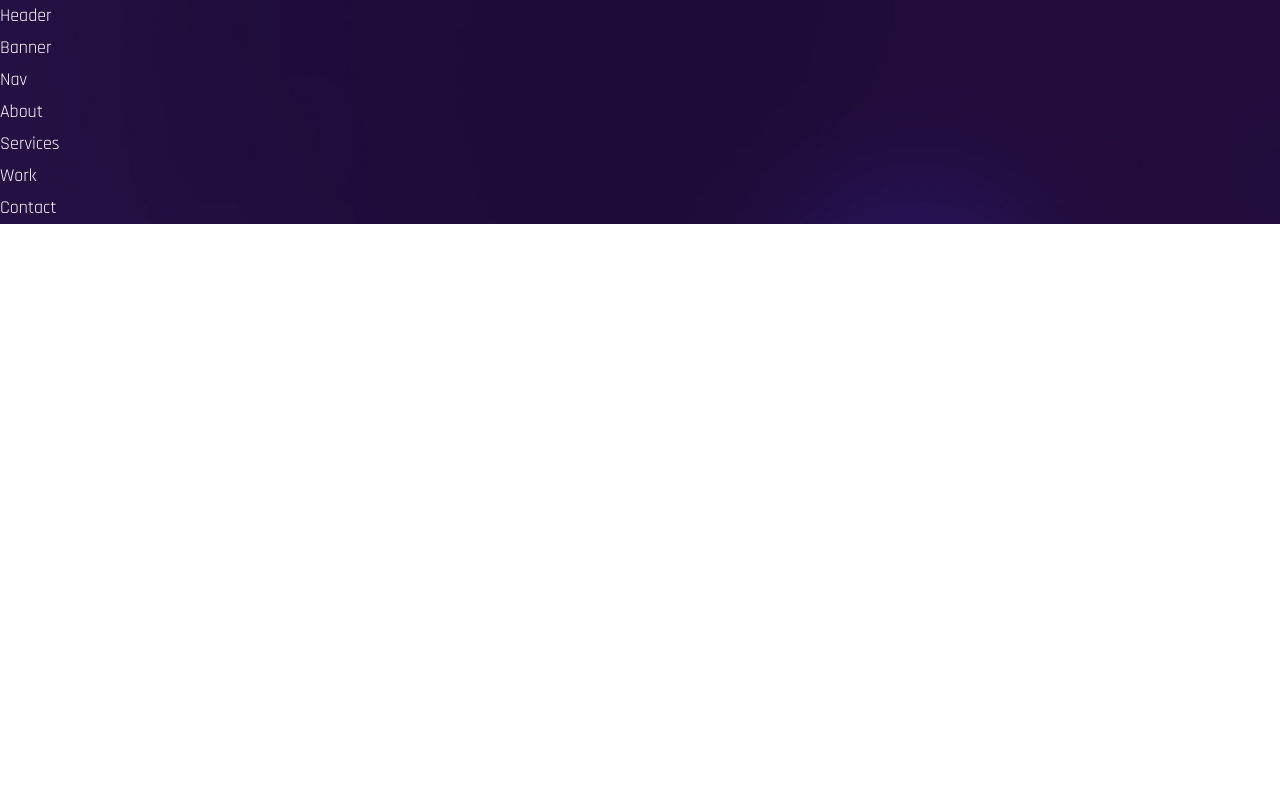
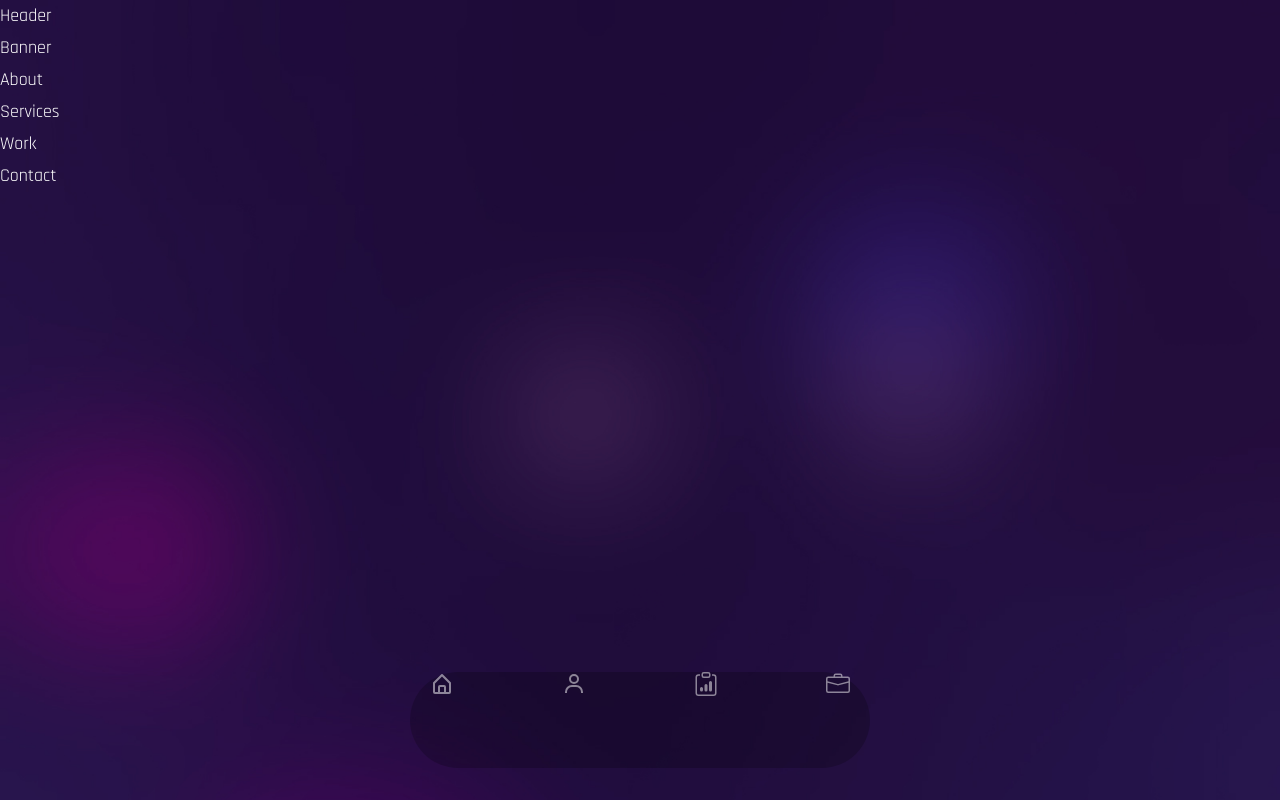
Before and after one commit to Lucas-Gualberto94/lucas-gualberto94.github.io, a React (Create React App) app: page / in a window 1280 px wide. Shown: the top 800 px of the page. Built offline with nearby package versions, Linux system fonts and the light colour scheme; the HTML template or start-up script is replaced by a standard one; a web font is replaced by a local one.

Commit message:
adding nav

```diff
--- a/src/App.js
+++ b/src/App.js
@@ -18,7 +18,7 @@ const App = () => {
       <Services />
       <Work />
       <Contact />
-      {/* <div className='h-[4000px]'></div> */}
+      <div className='h-[4000px]'></div>
     </div>
   );
 };
--- a/src/components/Nav.js
+++ b/src/components/Nav.js
@@ -1,7 +1,35 @@
 import React from 'react';
 
+// import incons
+import {BiHomeAlt, BiUser} from 'react-icons/bi';
+import {BsClipboardData, BsBriefcase, BsChatSquare } from 'react-icons/bs';
+
+//link
+import { Link } from 'react-scroll';
+
 const Nav = () => {
-  return <div>Nav</div>;
+  return (
+    <nav className='fixed bottom-2 lg:bottom-8 w-full over-flow-hidden z-50 '>
+      <div className='container mx-auto'>
+        {/* nav inner */}
+        <div className='w-full bg-black/20 h-[96px]  backdrop-2xl rounded-full
+        max-w-[460px] mx-auto px-5 flex justify-between text-2xl text-white/50 '>
+          <Link>
+            <BiHomeAlt />
+          </Link>
+          <Link>
+            <BiUser />
+          </Link>
+          <Link>
+            <BsClipboardData />
+          </Link>
+          <Link>
+            <BsBriefcase />
+          </Link>
+        </div>
+      </div>
+    </nav>
+  );
 };
 
 export default Nav;
```
